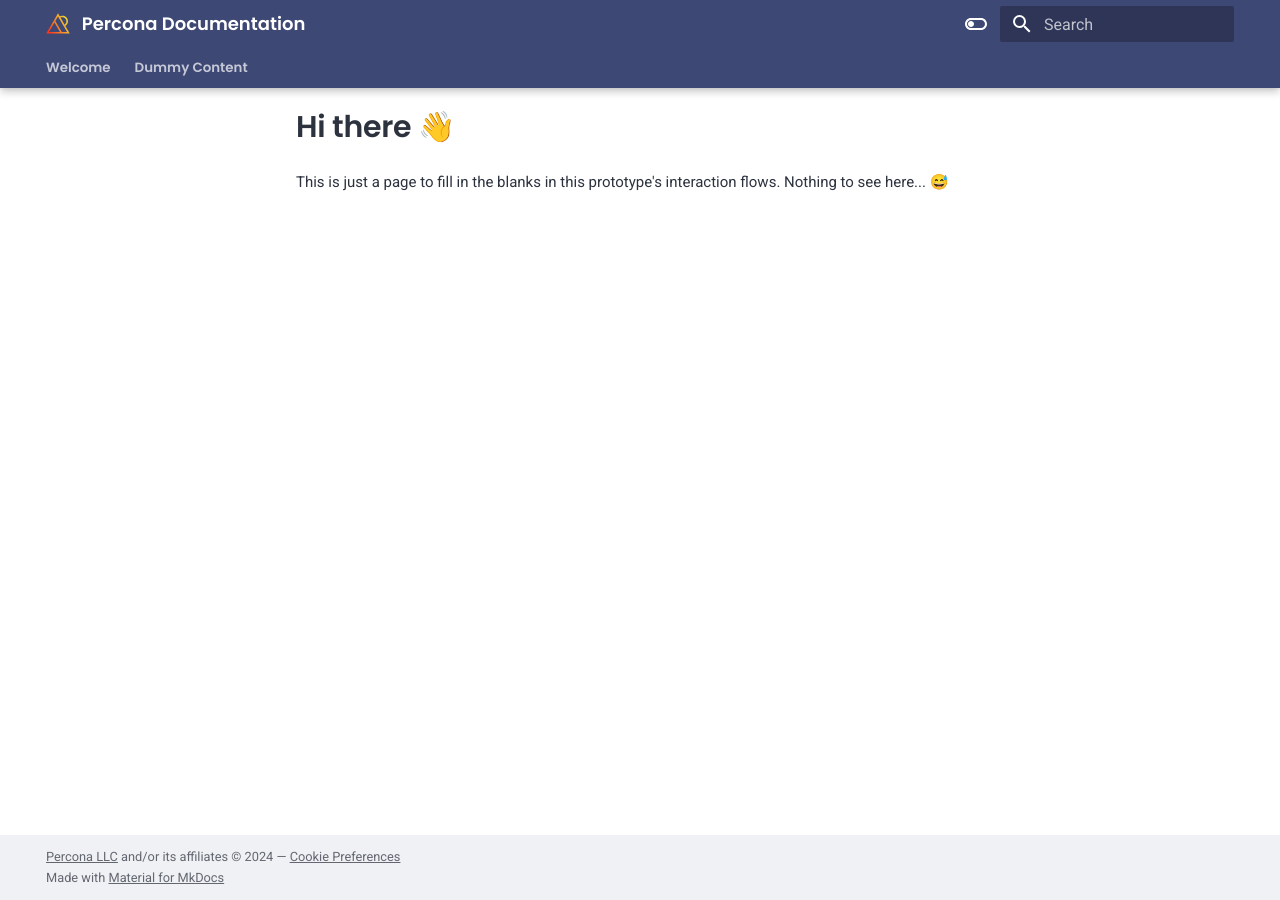
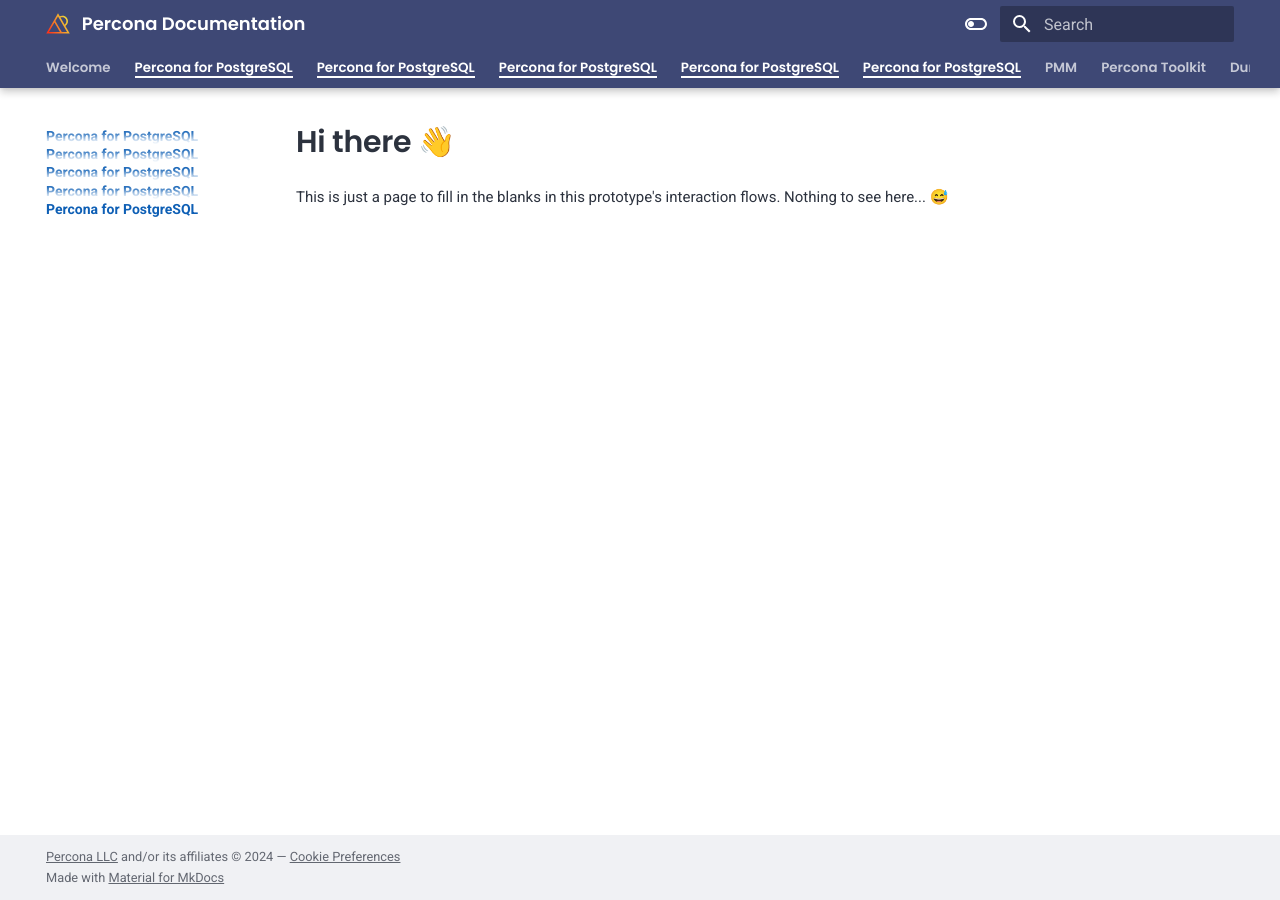
Before and after one commit to pmcf-percona/docs-home, an MkDocs documentation site: the page built from docs/dummy.md, in a window 1280 px wide. Built offline with MkDocs 1.6.1 and Material for MkDocs 9.7.7, drawn with Linux system fonts in a browser that asks for light colours.

Commit message:
IA established

```diff
--- a/docs/css/landing.css
+++ b/docs/css/landing.css
@@ -8,12 +8,6 @@
     text-transform: uppercase;
     letter-spacing: 0;
     margin: 0.5em 0;
-}
-
-/* Resets */
-
-.md-main__inner {
-    margin-top: 0;
 }
 
 /* Layout adjustments */
@@ -35,7 +29,7 @@
 }
 .splash.highlight {
     color: var(--white);
-    background: linear-gradient(110deg, rgba(62,72,117,0.9) 0%, rgba(62,72,117,0.3) 90%), url(../assets/highlight.jpg) center center / cover no-repeat var(--stone900);
+    background: linear-gradient(110deg, rgba(62,72,117,0.9) 0%, rgba(62,72,117,0.3) 90%), url(../assets/highlight.jpg) center / cover no-repeat var(--stone900);
     border-color: transparent;
 }
 .splash > * {
@@ -59,8 +53,8 @@
     display: flex;
     flex-direction: column;
     justify-content: center;
-    min-height: 6.375em;
-    padding: 0.75rem 0.375rem 0.5rem 4.625rem;
+    min-height: 6.75em;
+    padding: 0.75rem 0.375rem 0.5rem 4.75rem;
     border: 1px solid var(--md-default-fg-color--lightest);
     border-radius: calc(0.25rem + 0.375vw);
     cursor: pointer;
@@ -90,8 +84,8 @@
     position: absolute;
     top: 0.75rem;
     left: 0.75rem;
-    width: 3.25rem;
-    height: 3.25rem;
+    width: 3.5rem;
+    height: 3.5rem;
     border-radius: 0.25rem;
     float: left;
 }
--- a/mkdocs.yml
+++ b/mkdocs.yml
@@ -78,6 +78,13 @@
   <a href="https://www.percona.com/about">Percona LLC</a> and/or its affiliates © 2024 — <a href="#" onclick="Osano.cm.showDrawer('osano-cm-dom-info-dialog-open')">Cookie Preferences</a>
 nav:
   - Welcome: index.md
-  - Dummy Content:
+  - Percona for PostgreSQL: dummy.md
+  - Percona for MongoDB: dummy.md
+  - Percona for MySQL: dummy.md
+  - Percona Everest: dummy.md
+  - Percona Operators: dummy.md
+  - PMM: "https://docs.percona.com/percona-monitoring-and-management"
+  - Percona Toolkit: "https://docs.percona.com/percona-toolkit"
+  - Dummy:
     - One: test/ps-mysql.md
     - Two: test/quickstart-guides.md
```
Also changed, not shown: docs/index-alt.md (deleted, +0 -137 lines), docs/index.md (+1 -1 lines).
